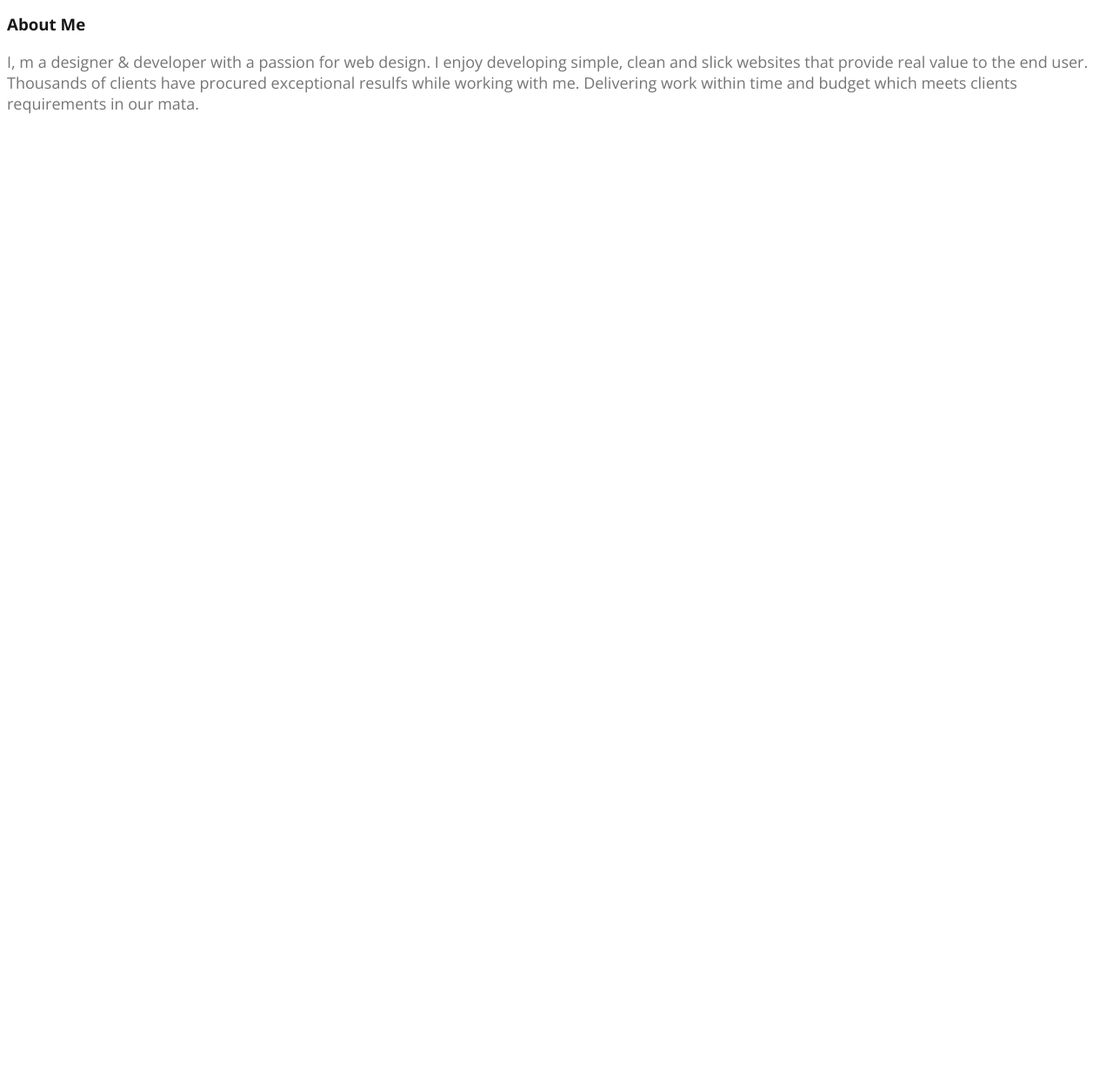
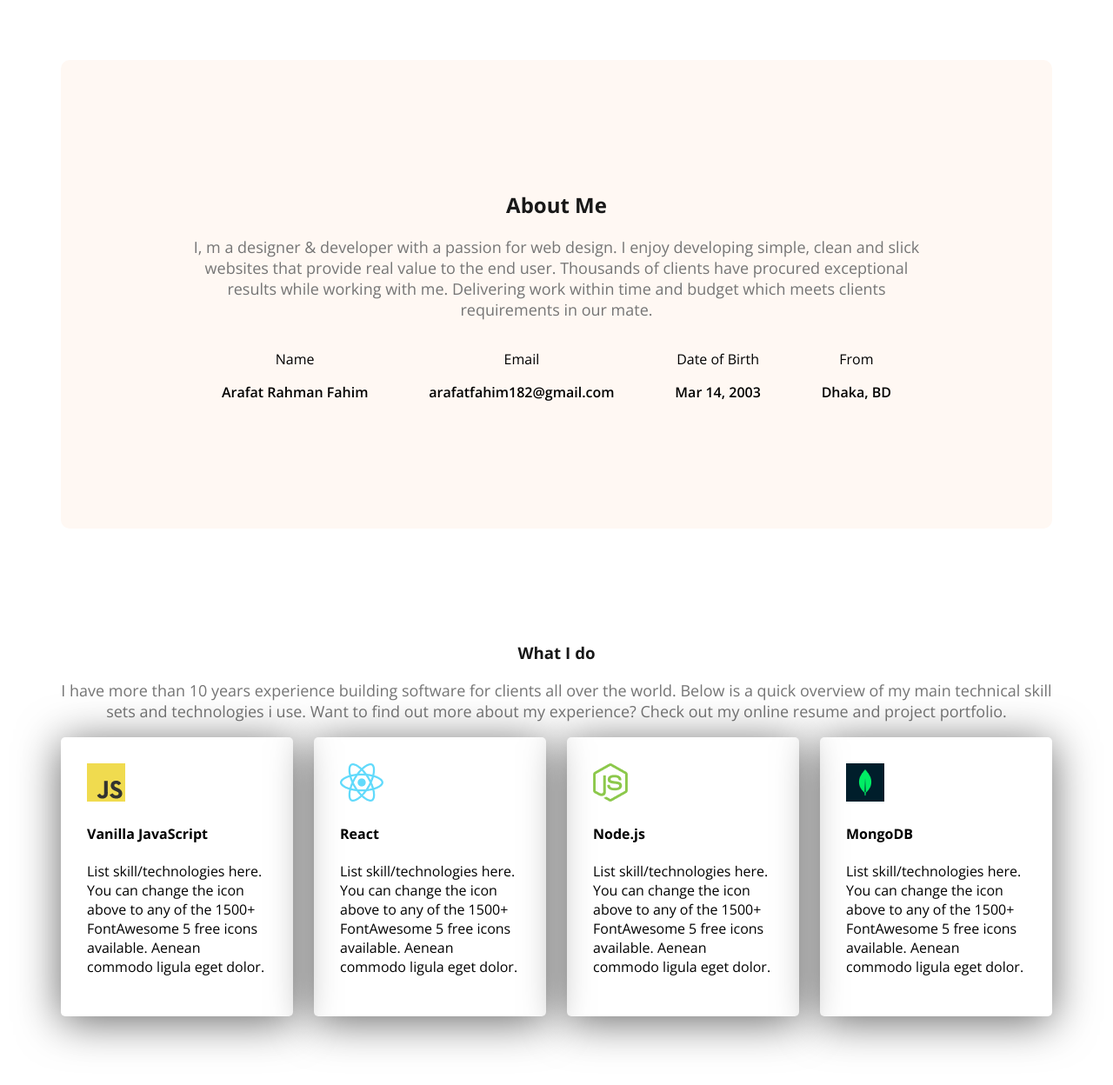
Before and after one commit to arafatfahim14/Webdev-Portfolio, a plain HTML site: page index.html in a window 1280 px wide. Shown: the part 988-2236 px from the top of the page at 87% size. Before the commit the page ends 1137 px from the top, so only its background shows below. Drawn offline with nearby package versions, Linux system fonts and the light colour scheme.

Commit message:
added and changed

```diff
--- a/css/style1.css
+++ b/css/style1.css
@@ -23,6 +23,9 @@
 }
 .text-dark3 {
     color: #757575;
+}
+.text-center {
+    text-align: center;
 }
 
 .section-title {
@@ -118,3 +121,42 @@ nav li a {
 .banner-pp {
     width 584px;
 }
+
+/* Main Styles */
+main {
+    max-width: 1140px;
+    margin: 0 auto;
+}
+
+main section {
+    margin-top: 130px;
+    margin-bottom: 130px;
+}
+/* About Section */
+
+.aboutme {
+    border-radius: 10px;
+    padding: 130px 150px;
+    text-align: center;
+}
+
+.item-description {
+    font-weight: 600;
+}
+
+.aboutitems {
+    display: flex;
+    justify-content: space-around;
+}
+
+/* Skills Style */
+
+.skills {
+    display: flex;
+    gap: 24px;
+}
+.skill {
+    padding: 30px;
+    border-radius: 5px;
+    box-shadow: 0px 6px 50px 0px rgb(0, 0, 0, 0.6);
+}
--- a/index.html
+++ b/index.html
@@ -19,7 +19,7 @@
         <div class="banner">
             <div class="banner-content">
                 <h4 class="banner-greeting text-dark2">Hi, I am</h4>
-                <h1 class="banner-title text-dark1">Arafat Rahman Fahim</h1>
+                <h1 class="banner-title text-dark1">Arafat Fahim</h1>
                 <p class="banner-description text-dark3">Shot what able cold new see hold.Friendly as an betrayed formerly he. Morning because as to society behaved moments.</p>
                 <button class="butt">Download CV</button>
                 <button class="butt-ad">Contact</button>
@@ -28,9 +28,55 @@
         </div>
     </header>
     <main>
-        <section class="aboutme">
-            <h3 class="section-title">About Me</h3>
-            <p class="section-description">I, m a designer & developer with a passion for web design. I enjoy developing simple, clean and slick websites that provide real value to the end user. Thousands of clients have procured exceptional resulfs while working with me. Delivering work within time and budget which meets clients requirements in our mata.</p>
+        <!-- About Me -->
+        <section class="aboutme bg2">
+            <h2 class="section-title">About Me</h2>
+            <p class="section-description">I, m a designer & developer with a passion for web design. I enjoy developing simple, clean and slick websites that provide real value to the end user. Thousands of clients have procured exceptional results while working with me. Delivering work within time and budget which meets clients requirements in our mate.</p>
+            <div class="aboutitems">
+                <div class="aboutitem">
+                    <p class="item-title">Name</p>
+                    <p class="item-description">Arafat Rahman Fahim</p>
+                </div>
+                <div class="aboutitem">
+                    <p class="item-title">Email</p>
+                    <p class="item-description">arafatfahim182@gmail.com</p>
+                </div>
+                <div class="aboutitem">
+                    <p class="item-title">Date of Birth</p>
+                    <p class="item-description">Mar 14, 2003</p>
+                </div>
+                <div class="aboutitem">
+                    <p class="item-title">From</p>
+                    <p class="item-description">Dhaka, BD</p>
+                </div>
+            </div>
+        </section>
+        <!-- what I do -->
+        <section class="skill-section">
+            <h3 class="section-title text-center">What I do</h3>
+            <p class="section-description text-center">I have more than 10 years experience building software for clients all over the world. Below is a quick overview of my main technical skill sets and technologies i use. Want to find out more about my experience? Check out my online resume and project portfolio.</p>
+            <div class="skills">
+                <div class="skill">
+                    <img src="images/icons/js.png" alt="">
+                    <h4 class="skill-title">Vanilla JavaScript</h4>
+                    <p class="skill-descriptio">List skill/technologies here. You can change the icon above to any of the 1500+ FontAwesome 5 free icons available. Aenean commodo ligula eget dolor.</p>
+                </div>
+                <div class="skill">
+                    <img src="images/icons/react.png" alt="">
+                    <h4 class="skill-title">React</h4>
+                    <p class="skill-descriptio">List skill/technologies here. You can change the icon above to any of the 1500+ FontAwesome 5 free icons available. Aenean commodo ligula eget dolor.</p>
+                </div>
+                <div class="skill">
+                    <img src="images/icons/nodejs.png" alt="">
+                    <h4 class="skill-title">Node.js</h4>
+                    <p class="skill-descriptio">List skill/technologies here. You can change the icon above to any of the 1500+ FontAwesome 5 free icons available. Aenean commodo ligula eget dolor.</p>
+                </div>
+                <div class="skill">
+                    <img src="images/icons/mongo.png" alt="">
+                    <h4 class="skill-title">MongoDB</h4>
+                    <p class="skill-descriptio">List skill/technologies here. You can change the icon above to any of the 1500+ FontAwesome 5 free icons available. Aenean commodo ligula eget dolor.</p>
+                </div>
+            </div>
         </section>
     </main>
     <footer></footer>
```
